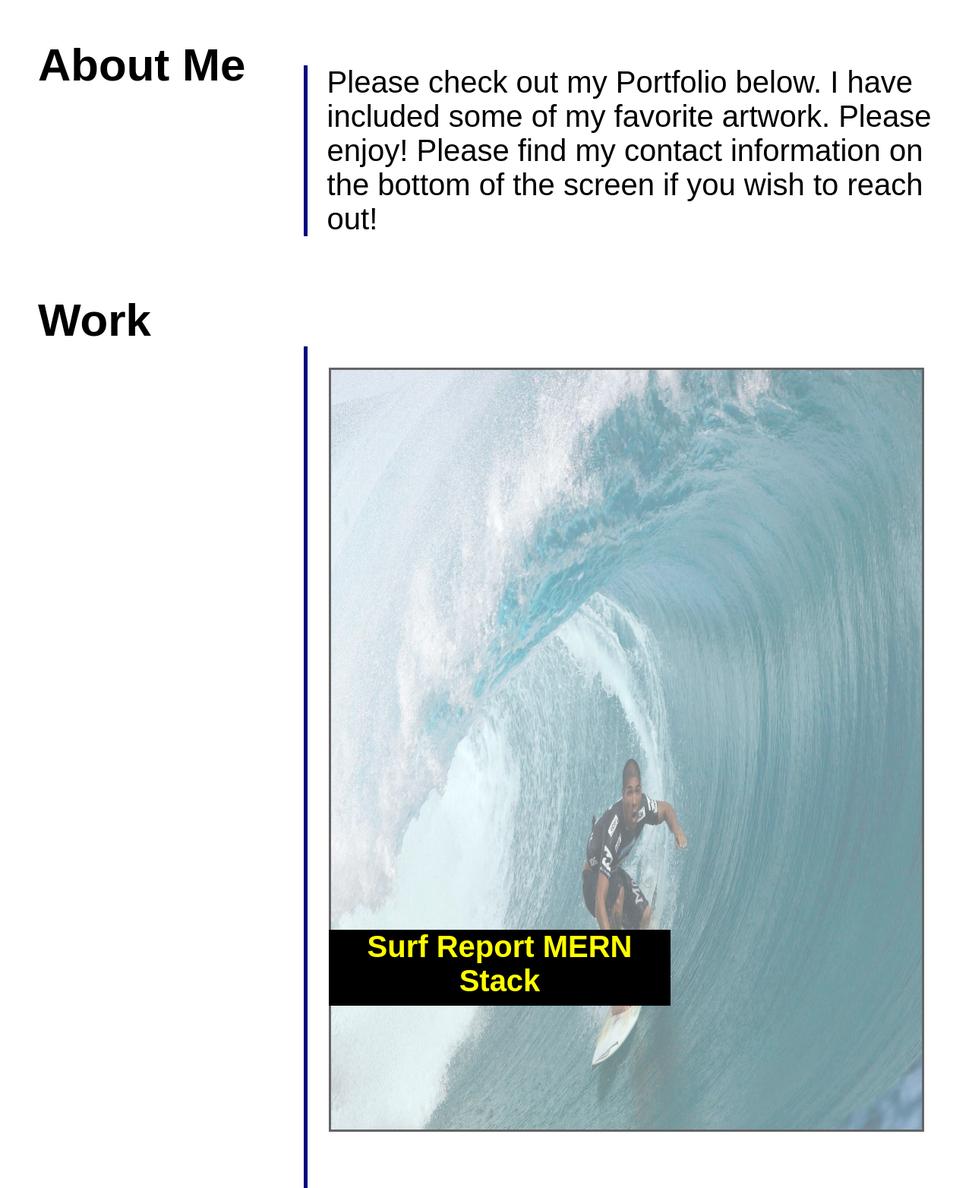
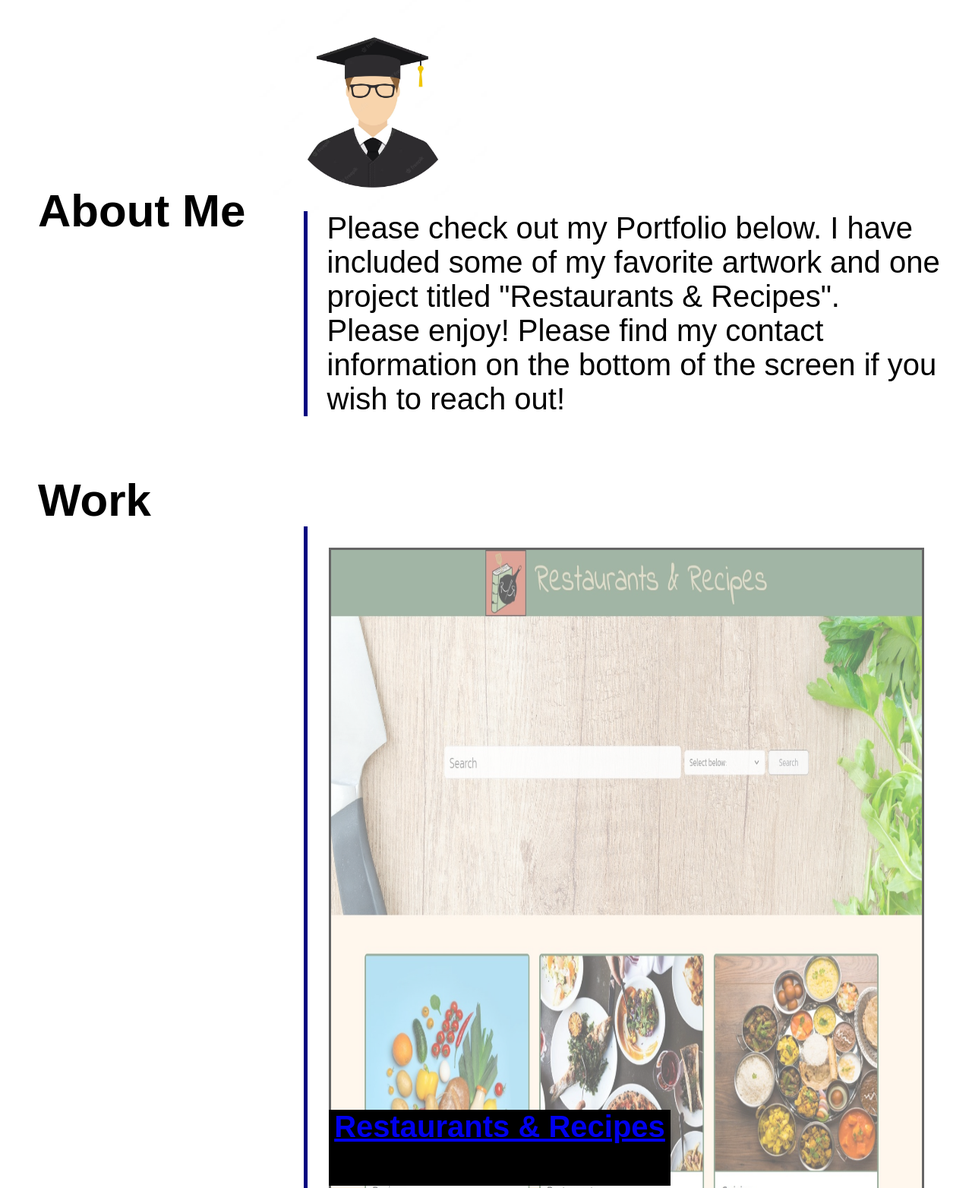
Before and after one commit to timdolan14/Challenge2, a plain HTML site: page index.html in a window 1280 px wide. Shown: the part 722-2286 px from the top of the page at 76% size. Drawn offline with Linux system fonts and the light colour scheme.

Commit message:
Updated Avatar and File Links

```diff
--- a/Assets/style.css
+++ b/Assets/style.css
@@ -52,7 +52,6 @@ main nav ul a {
 header  {
     background: url(https://digitalsynopsis.com/wp-content/uploads/2017/02/beautiful-color-gradients-backgrounds-091-eternal-constance.png);
     display: flex;
-    /* background-repeat: no-repeat; */
     justify-content: flex-end;
     align-items: flex-end;
     height: 600px;
@@ -91,6 +90,10 @@ header h1 {
     padding-left: 2%;
 }
 
+.About-Me img {
+    height: 300px;
+}
+
 /* Work Section */
 .Work h2 {
     display: inline-block;
@@ -101,7 +104,7 @@ header h1 {
     text-align: center;
 }
 
-/* Surf Report */
+/* R & R */
 .Work-Objects {
     margin-left: 400px;
     margin-top: 0%;
@@ -111,8 +114,7 @@ header h1 {
     padding-bottom: 0px;
 }
 
-/* Surf Report Photo */
-.Surf-Report img {
+.RR img {
     height: 1000px;
     width: 95%;
     border: solid black;
@@ -121,7 +123,7 @@ header h1 {
     transition: 0.3s;
 }
 
-.Surf-Report img:hover {opacity: 1;
+.RR img:hover {opacity: 1;
     box-shadow: inset 0px 0px 30px rgb(19, 93, 242), 0 0 30px rgb(19, 93, 242);
 }
 
@@ -213,6 +215,7 @@ h3 {
     margin-left: 150px;
     display: flex;
 }
+
 /* Media Queries */
 
 @media screen and (max-width: 400px) {
@@ -233,7 +236,6 @@ h3 {
     .Surf-Report,
     #Work {
         flex: 0 0 33%;
-        /* width: 100%; */
         flex-direction: row;
         grid-template-columns: 1fr;
     }
--- a/index.html
+++ b/index.html
@@ -33,47 +33,44 @@
         <div id="About-Me" class="Middle">
             <section class="About-Me">
                 <h2>About Me</h2>
-                <p>Please check out my Portfolio below. I have included some of my favorite artwork.
-                    Please enjoy! Please find my contact information on the bottom of the screen if you wish to reach
-                    out!</p>
+                <img src="./Photos/avatar.jpg" alt="avatar" />
+                <p>Please check out my Portfolio below. I have included some of my favorite artwork and one project titled "Restaurants & Recipes".</p>
+                <p> Please enjoy! Please find my contact information on the bottom of the screen if you wish to reach out!</p>
             </section>
             <section class="Work">
                 <h2>Work</h2>
                 <section id="Work" class="Work-Objects">
-                    <div class="Surf-Report">
-                        <img src="./Photos/Surf.jpg" alt="Surf" />
+                    <div class="RR">
+                        <img src="./Photos/RR Screenshot.jpeg" alt="RR" />
                         <div class="imgInfoContainer">
-                            <h3 class="Surf Report">Surf Report MERN Stack</h3>
-                            <p></p>
+                            <h3 class="Surf Report"><a
+                                    href="https://timdolan14.github.io/Restaurants-and-Recipes/">Restaurants & Recipes
+                            </h3></a>
                         </div>
                     </div>
                     <div class="imgGrid">
                         <div id="LED-Wall">
-                            <img src="./Photos/LED.jpg" alt="LED"/>
+                            <img src="./Photos/LED.jpg" alt="LED" />
                             <div class="imgInfoContainer">
                                 <h3 id="LED-Wall">LED Wall Node/IoT</h3>
-                                <p></p>
                             </div>
                         </div>
                         <div id="Calculator">
-                            <img src="./Photos/Image 2.jpg" alt="Snow"/>
+                            <img src="./Photos/Image 2.jpg" alt="Snow" />
                             <div class="imgInfoContainer">
                                 <h3 id="Calculator">Calculator React/JavaScript/CSS</h3>
-                                <p></p>
                             </div>
                         </div>
                         <div id="Pretzels">
-                            <img src="./Photos/new-york-soft-pretzel-recipe-2-scaled.jpg" alt="Pretzels"/>
+                            <img src="./Photos/new-york-soft-pretzel-recipe-2-scaled.jpg" alt="Pretzels" />
                             <div class="imgInfoContainer">
                                 <h3 id="Pretzels">Pretzels MERN Stack</h3>
-                                <p></p>
                             </div>
                         </div>
                         <div id="Run-Buddy">
-                            <img src="./Photos/Run.jpg" alt="Run"/>
+                            <img src="./Photos/Run.jpg" alt="Run" />
                             <div class="imgInfoContainer">
                                 <h3 id="Run-Buddy">Run Buddy HTML/CSS</h3>
-                                <p></p>
                             </div>
                         </div>
                     </div>
```
Also changed, not shown: Photos/RR Screenshot.jpeg (added), Photos/avatar.jpg (added), 1 other file.
